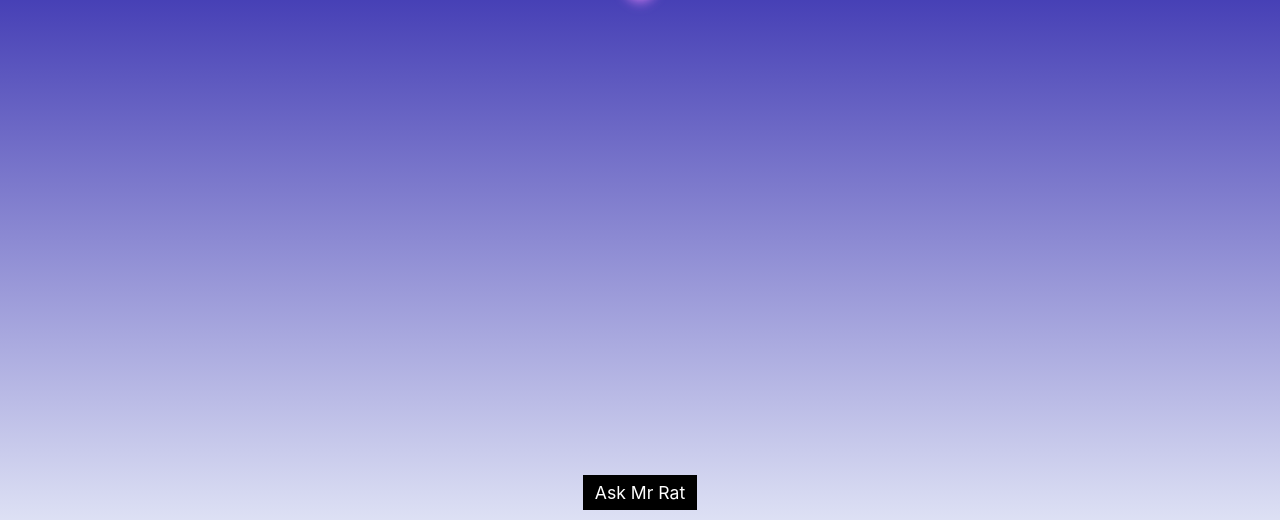
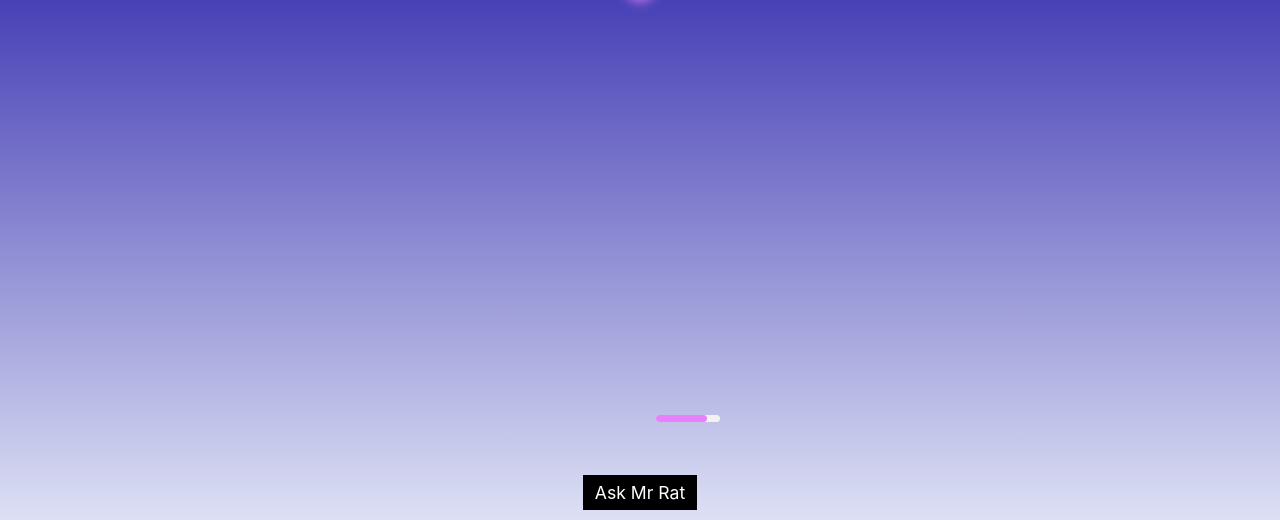
Before and after one commit to gencive5/wise-rat, a React (Vite) app: page / in a window 1280 px wide. Shown: the part 190-710 px from the top of the page. Built offline with nearby package versions, Linux system fonts and the light colour scheme; a web font is replaced by a local one.

Commit message:
test 🙏 scrolbar js

```diff
--- a/src/App.css
+++ b/src/App.css
@@ -106,9 +106,11 @@
 }
 
 .fortune-wrapper::-webkit-scrollbar {
-    -webkit-appearance: none;
-    width: 7px;
-    height: 3px;
+  display: none !important;
+  width: 0 !important;
+  height: 0 !important;
+  background: transparent !important;
+  -webkit-appearance: none !important;
 }
 
 .fortune-wrapper::-webkit-scrollbar-track {
@@ -127,13 +129,12 @@
   max-width: 100vw;
   padding: 3rem;
   overflow-x: auto;
-  overflow-y: visible;
+  overflow-y: hidden;
   position: relative;
   margin-top: 5rem;
-  scrollbar-width: 100%;
-  scrollbar-color: #e980fc #e980fc;
+  scrollbar-width: none !important;
   z-index: 50;
-  -webkit-overflow-scrolling: auto !important;
+  /* -webkit-overflow-scrolling: auto !important; */
 
 }
 
--- a/src/App.jsx
+++ b/src/App.jsx
@@ -1,6 +1,7 @@
 import { useState, useEffect, useRef } from 'react'
 import rat from './assets/ratfront.png'
 import './App.css'
+import CustomHorizontalScrollbar from './CustomHorizontalScrollbar'
 
 function App() {
 
@@ -36,9 +37,15 @@ const askFortune = () => {
       <div className='main-content'>
 
         <div>
-          <div className="fortune-wrapper" ref={fortuneRef}>
-          <p className="fortune1">{fortune}</p></div>
-
+          <div className="fortune-wrapper" ef={fortuneRef}
+            id="fortune-scrollable">
+          <p className="fortune1">{fortune}</p>
+          <CustomHorizontalScrollbar
+            targetId="fortune-scrollable"
+            trackColor="#f2f2f2"
+            thumbColor="#e980fc"
+          />
+          </div>
 
         </div>
         </div>
--- /dev/null
+++ b/src/CustomHorizontalScrollbar.jsx
@@ -0,0 +1,220 @@
+import { useEffect, useRef } from 'react';
+
+const CustomHorizontalScrollbar = ({ targetId, trackColor = "#f2f2f2", thumbColor = "#e980fc" }) => {
+  const scrollbarRef = useRef(null);
+  const thumbRef = useRef(null);
+  const targetElRef = useRef(null);
+  const isDraggingRef = useRef(false);
+
+  useEffect(() => {
+    const targetEl = document.getElementById(targetId);
+    if (!targetEl) {
+      console.warn(`Element with id "${targetId}" not found`);
+      return;
+    }
+
+    targetElRef.current = targetEl;
+
+    // Force hide native scrollbar and DISABLE vertical scroll
+    targetEl.style.overflowX = "auto";
+    targetEl.style.overflowY = "hidden";  // ← CHANGE: Prevent vertical scroll
+    targetEl.style.scrollbarWidth = "none";
+    targetEl.style.msOverflowStyle = "none";
+
+    // Add style element to hide webkit scrollbar
+    const styleId = `hide-scrollbar-${targetId}`;
+    let styleEl = document.getElementById(styleId);
+    if (!styleEl) {
+      styleEl = document.createElement("style");
+      styleEl.id = styleId;
+      styleEl.textContent = `
+        #${targetId} {
+          scrollbar-width: none !important;
+          -ms-overflow-style: none !important;
+          overflow-y: hidden !important; /* ← ADD THIS */
+        }
+        #${targetId}::-webkit-scrollbar {
+          display: none !important;
+          width: 0 !important;
+          height: 0 !important;
+          background: transparent !important;
+        }
+        #${targetId}::-webkit-scrollbar-track,
+        #${targetId}::-webkit-scrollbar-thumb,
+        #${targetId}::-webkit-scrollbar-button {
+          display: none !important;
+          width: 0 !important;
+          height: 0 !important;
+        }
+      `;
+      document.head.appendChild(styleEl);
+    }
+
+    // Set initial thumb width after a small delay
+    setTimeout(() => {
+      updateThumbWidth();
+    }, 100);
+
+    const handleScroll = () => {
+      if (!isDraggingRef.current) {
+        moveThumb();
+      }
+    };
+
+    const handleResize = () => {
+      updateThumbWidth();
+    };
+
+    targetEl.addEventListener("scroll", handleScroll);
+    window.addEventListener("resize", handleResize);
+
+    // Observe content changes
+    const resizeObserver = new ResizeObserver(() => {
+      updateThumbWidth();
+    });
+    resizeObserver.observe(targetEl);
+
+    return () => {
+      targetEl.removeEventListener("scroll", handleScroll);
+      window.removeEventListener("resize", handleResize);
+      resizeObserver.disconnect();
+      if (styleEl && styleEl.parentNode) {
+        styleEl.parentNode.removeChild(styleEl);
+      }
+    };
+  }, [targetId]);
+
+  const updateThumbWidth = () => {
+    if (!targetElRef.current || !scrollbarRef.current || !thumbRef.current) return;
+
+    const trackWidth = scrollbarRef.current.offsetWidth;
+    const targetWidth = targetElRef.current.clientWidth;
+    const targetScrollWidth = targetElRef.current.scrollWidth;
+
+    if (targetScrollWidth <= targetWidth) {
+      thumbRef.current.style.display = 'none';
+      return;
+    }
+
+    thumbRef.current.style.display = 'block';
+    let thumbWidth = (targetWidth / targetScrollWidth) * trackWidth;
+    thumbWidth = Math.max(thumbWidth, 30);
+    thumbRef.current.style.width = `${thumbWidth}px`;
+
+    moveThumb();
+  };
+
+  const moveThumb = () => {
+    if (!targetElRef.current || !scrollbarRef.current || !thumbRef.current) return;
+
+    const trackWidth = scrollbarRef.current.offsetWidth;
+    const thumbWidth = thumbRef.current.offsetWidth;
+    const maxScrollLeft = targetElRef.current.scrollWidth - targetElRef.current.clientWidth;
+
+    if (maxScrollLeft <= 0) return;
+
+    const scrollPercent = targetElRef.current.scrollLeft / maxScrollLeft;
+    const maxThumbLeft = trackWidth - thumbWidth;
+    const thumbLeft = scrollPercent * maxThumbLeft;
+
+    thumbRef.current.style.transform = `translateX(${thumbLeft}px)`;
+  };
+
+  const handleMouseDown = (e) => {
+    e.preventDefault();
+    e.stopPropagation();
+
+    if (!targetElRef.current || !thumbRef.current || !scrollbarRef.current) return;
+
+    isDraggingRef.current = true;
+
+    const startX = e.clientX;
+    const startScrollLeft = targetElRef.current.scrollLeft;
+    const trackWidth = scrollbarRef.current.offsetWidth;
+    const thumbWidth = thumbRef.current.offsetWidth;
+    const maxThumbLeft = trackWidth - thumbWidth;
+    const maxScrollLeft = targetElRef.current.scrollWidth - targetElRef.current.clientWidth;
+    const scrollRatio = maxScrollLeft / maxThumbLeft;
+
+    const handleMouseMove = (moveEvent) => {
+      if (!isDraggingRef.current) return;
+
+      const deltaX = moveEvent.clientX - startX;
+      let newScrollLeft = startScrollLeft + (deltaX * scrollRatio);
+
+      newScrollLeft = Math.max(0, Math.min(newScrollLeft, maxScrollLeft));
+      targetElRef.current.scrollLeft = newScrollLeft;
+    };
+
+    const handleMouseUp = () => {
+      isDraggingRef.current = false;
+      document.removeEventListener("mousemove", handleMouseMove);
+      document.removeEventListener("mouseup", handleMouseUp);
+    };
+
+    document.addEventListener("mousemove", handleMouseMove);
+    document.addEventListener("mouseup", handleMouseUp);
+  };
+
+  const handleTrackClick = (e) => {
+    if (!targetElRef.current || !scrollbarRef.current || !thumbRef.current) return;
+
+    if (e.target === thumbRef.current) return;
+
+    const trackRect = scrollbarRef.current.getBoundingClientRect();
+    const thumbWidth = thumbRef.current.offsetWidth;
+    const clickX = e.clientX - trackRect.left;
+    const trackWidth = scrollbarRef.current.offsetWidth;
+    const maxScrollLeft = targetElRef.current.scrollWidth - targetElRef.current.clientWidth;
+
+    const clickPosition = clickX - (thumbWidth / 2);
+    const scrollPercent = Math.max(0, Math.min(1, clickPosition / (trackWidth - thumbWidth)));
+
+    targetElRef.current.scrollLeft = scrollPercent * maxScrollLeft;
+  };
+
+  return (
+    <div
+      ref={scrollbarRef}
+      onClick={handleTrackClick}
+      style={{
+        width: 'calc(100% - 6rem)',
+        margin: '0 auto',
+        height: '7px',
+        position: 'relative',
+        marginTop: '-7px',        // ← CHANGE: Pull it up so it overlays
+        marginBottom: '0',        // ← CHANGE: Remove bottom margin
+        borderRadius: '4px',
+        backgroundColor: trackColor,
+        cursor: 'pointer',
+        zIndex: 100
+      }}
+    >
+      <div
+        ref={thumbRef}
+        onMouseDown={handleMouseDown}
+        style={{
+          height: '100%',
+          backgroundColor: thumbColor,
+          borderRadius: '4px',
+          position: 'absolute',
+          top: 0,
+          left: 0,
+          cursor: 'grab',
+          transition: 'background-color 0.2s',
+          minWidth: '30px'
+        }}
+        onMouseEnter={(e) => {
+          e.target.style.backgroundColor = '#ff6bff';
+          e.target.style.cursor = 'grabbing';
+        }}
+        onMouseLeave={(e) => {
+          e.target.style.backgroundColor = thumbColor;
+          e.target.style.cursor = 'grab';
+        }}
+      />
+    </div>
+  );
+};
+
+export default CustomHorizontalScrollbar;
```
